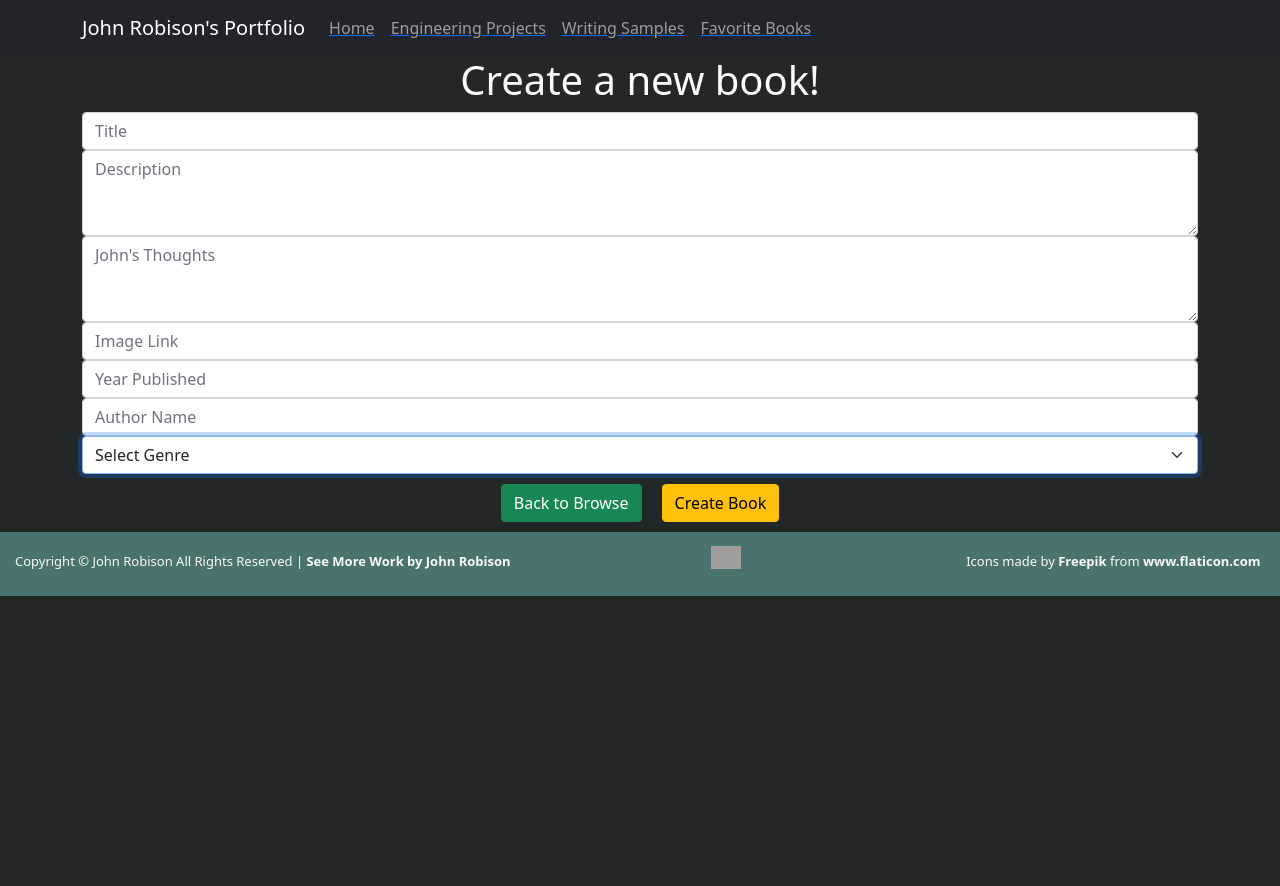
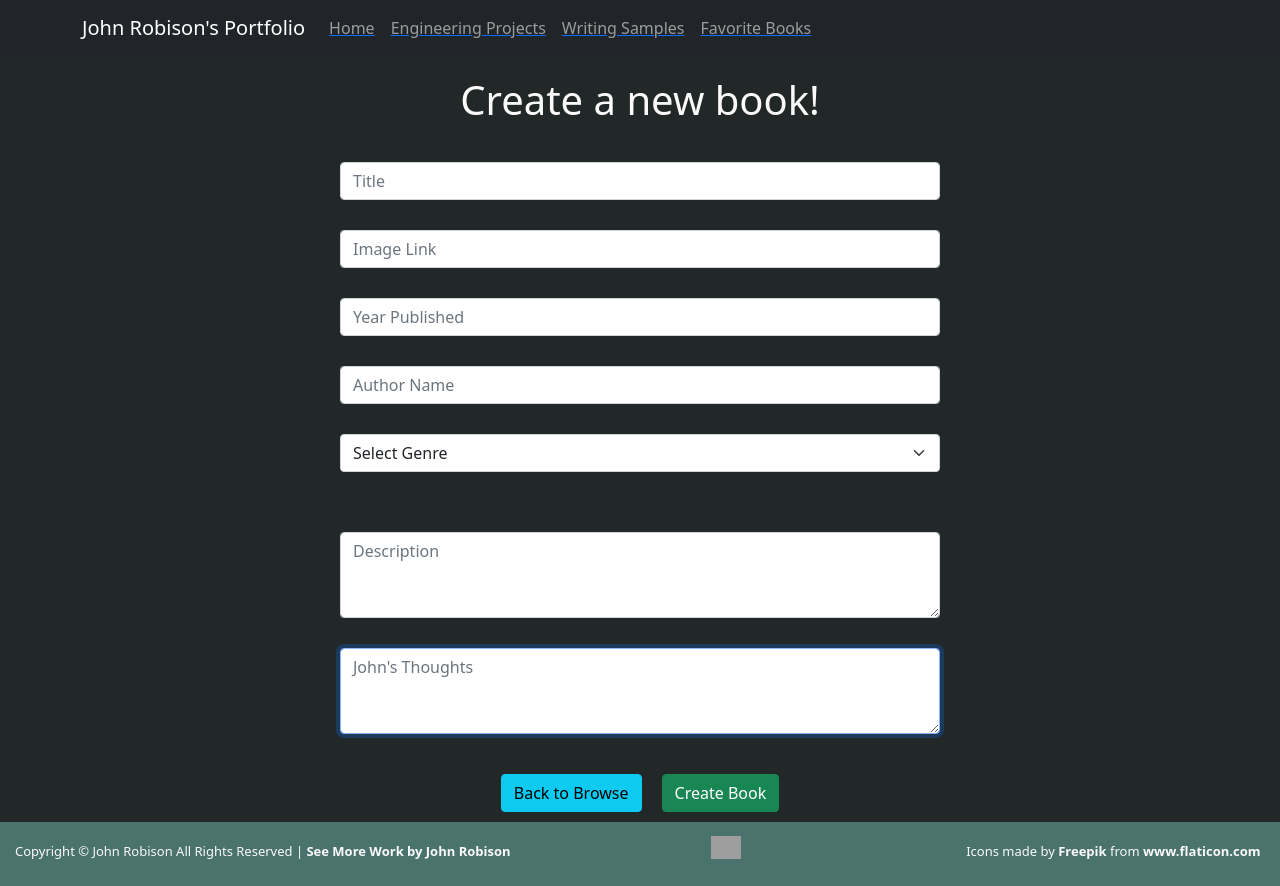
Before and after one commit to robisonJohn/Portfolio-Revised, a React (Create React App) app in the folder client/: page /newBook in a window 1280 px wide. Before the commit the page ends 800 px from the top, so only its background shows below. Built offline with nearby package versions, Linux system fonts and the light colour scheme; grey boxes are pictures that could not be loaded.

Commit message:
finalized book detail page

```diff
--- a/client/src/screens/AddBook/AddBook.css
+++ b/client/src/screens/AddBook/AddBook.css
@@ -1,3 +1,7 @@
-.button {
+.button, .add-input {
     margin: 10px;
 }
+
+.add-input {
+    width: 600px;
+}
--- a/client/src/screens/AddBook/AddBook.jsx
+++ b/client/src/screens/AddBook/AddBook.jsx
@@ -1,7 +1,7 @@
 import { useState } from 'react';
 import { createBook } from '../../services/books';
 import { Redirect } from 'react-router-dom';
-import { Form, Container, Button } from 'react-bootstrap';
+import { Form, Container, Button, Row, Col } from 'react-bootstrap';
 import { Link } from 'react-router-dom';
 import './AddBook.css';
 
@@ -44,6 +44,10 @@ const AddBook = (props) => {
 
             <Container>
                 <Form onSubmit={handleSubmit}>
+                    <Container>
+                        <Row>
+                        <Col className="justify-content-md-center">
+                            <Row className="justify-content-md-center">
                             <Form.Control
                                 type="text"
                                 className="add-input"
@@ -53,29 +57,8 @@ const AddBook = (props) => {
                                 required
                                 autoFocus
                                 onChange={handleChange}/>
-
-                    <Form.Control
-                    type="text"
-                    className="add-input"
-                    placeholder="Description"
-                    as="textarea"
-                    rows={3}
-                    value={book.description}
-                    name="description"
-                    autoFocus
-                    onChange={handleChange}/>
-
-                    <Form.Control
-                    type="text"
-                    className="add-input"
-                    placeholder="John's Thoughts"
-                    as="textarea"
-                    rows={3}
-                    value={book.review}
-                    name="review"
-                    autoFocus
-                    onChange={handleChange}/>
-
+                            </Row>
+                            <Row className="justify-content-md-center">
                                 <Form.Control
                                 type="text"
                                 className="add-input"
@@ -85,7 +68,8 @@ const AddBook = (props) => {
                                 required
                                 autoFocus
                                 onChange={handleChange}/>
-
+                            </Row>
+                            <Row className="justify-content-md-center">
                                 <Form.Control
                                     type="text"
                                     className="add-input"
@@ -95,7 +79,8 @@ const AddBook = (props) => {
                                     required
                                     autoFocus
                                     onChange={handleChange}/>
-
+                            </Row>
+                            <Row className="justify-content-md-center">
                                 <Form.Control
                                     type="text"
                                     className="add-input"
@@ -105,7 +90,8 @@ const AddBook = (props) => {
                                     required
                                     autoFocus
                                     onChange={handleChange}/>
-
+                            </Row>
+                            <Row className="justify-content-md-center">
                                 <Form.Select
                                     aria-label="Default select example"
                                     className="add-input"
@@ -124,12 +110,43 @@ const AddBook = (props) => {
                                         <option value="Social Sciences">Social Sciences</option>
                                         <option value="Other Media Forms">Other Forms of Media</option>
                                     </Form.Select>
+                            </Row>
+                        </Col>
+                        <Col className="justify-content-md-center">
+                            <Row className="justify-content-md-center">
+                            <Form.Control
+                                type="text"
+                                className="add-input"
+                                placeholder="Description"
+                                as="textarea"
+                                rows={3}
+                                value={book.description}
+                                name="description"
+                                autoFocus
+                                onChange={handleChange}/>
+                            </Row>
+                            <Row className="justify-content-md-center">
+                                <Form.Control
+                                type="text"
+                                className="add-input"
+                                placeholder="John's Thoughts"
+                                as="textarea"
+                                rows={3}
+                                value={book.review}
+                                name="review"
+                                autoFocus
+                                onChange={handleChange}/>
+                            </Row>
+                        </Col>
+                        </Row>
+
+                    </Container>
 
                     <Container>
                         <Link to={'/books'}>
-                            <Button variant="success" className="button">Back to Browse</Button>
+                            <Button variant="info" className="button">Back to Browse</Button>
                         </Link>
-                        <Button type="submit" variant="warning" className="button">
+                        <Button type="submit" variant="success" className="button">
                             Create Book
                         </Button>
                     </Container>
--- a/client/src/screens/BookDetail/BookDetail.css
+++ b/client/src/screens/BookDetail/BookDetail.css
@@ -0,0 +1,6 @@
+.justify-content-md-center, .button {
+    margin: 10px;
+}
+h1 {
+    margin-top: 20px;
+}
--- a/client/src/screens/BookDetail/BookDetail.jsx
+++ b/client/src/screens/BookDetail/BookDetail.jsx
@@ -2,6 +2,7 @@ import { useState, useEffect } from 'react';
 import { useParams, Link } from 'react-router-dom'
 import { getBook, deleteBook } from '../../services/books'
 import { Button, Container, Row, Col, Card } from 'react-bootstrap';
+import './BookDetail.css';
 
 const BookDetail = (props) => {
     const [book, setBook] = useState(null);
@@ -23,33 +24,40 @@ const BookDetail = (props) => {
 
     return (
         <div>
-            <h2 id="detail-header">{book.title}</h2>
+            <h1>{book.title}</h1>
 
             <Container>
                 <Row>
+
                 <Col style={{margin: "20px"}}>
                     <Row><Card style={{margin: "20px"}}><Card.Img src={book.img_url} height="600" width="200" style={{padding: "30px"}}/></Card></Row>
-                    <Row>
+
+                </Col>
+                <Col style={{margin: "20px"}} className="justify-content-md-center">
+                    <Row className="justify-content-md-center"></Row>
+                    <Row className="justify-content-md-center"><Card style={{backgroundColor:'#4B736E', margin: "15px", padding: "15px", width: "400px"}}>Category: {book.category_name}</Card></Row>
+                    <Row className="justify-content-md-center"><Card style={{backgroundColor:'#4B736E', margin: "15px", padding: "15px", width: "400px"}}>Author: {book.author_name}</Card></Row>
+                    <Row className="justify-content-md-center"><Card style={{backgroundColor:'#4B736E', margin: "15px", padding: "15px", width: "400px"}}>Year Published: {book.publication_date}</Card></Row>
+                    <Col className="justify-content-md-center">
+                        <Row className="justify-content-md-center">
                             <Link to={`/books`}>
-                            <Button variant="success" style={{margin: "10px", width: "150px"}}>Back to Browse</Button>
+                                <Button variant="info" style={{margin: "10px", width: "150px"}} className="button">Back to Browse</Button>
                             </Link>
                         </Row>
-                    <Row>
+                        <Row className="justify-content-md-center">
                             <Link to={`/books/${book.id}/edit`}>
-                            <Button variant="warning" style={{margin: "10px", width: "150px"}}>Update Book</Button>
+                                <Button variant="warning" style={{margin: "10px", width: "150px"}} className="button">Update Book</Button>
                             </Link>
                         </Row>
-                    <Row>
+                        <Row className="justify-content-md-center">
                             <Link to={`/books`}>
-                            <Button onClick={() => deleteBook(book.id)} variant="danger" style={{margin: "10px", width: "150px"}}>Delete Book</Button>
+                                <Button onClick={() => deleteBook(book.id)} variant="danger" style={{margin: "10px", width: "150px"}} className="button">Delete Book</Button>
                             </Link>
                         </Row>
                     </Col>
-                <Col style={{margin: "20px"}}>
-                    <Row><Card style={{backgroundColor:'#4B736E', margin: "15px", padding: "15px"}}>Category: {book.category_name}</Card></Row>
-                    <Row><Card style={{backgroundColor:'#4B736E', margin: "15px", padding: "15px"}}>Author: {book.author_name}</Card></Row>
-                    <Row><Card style={{backgroundColor:'#4B736E', margin: "15px", padding: "15px"}}>Year Published: {book.publication_date}</Card></Row>
+                    <Row className="justify-content-md-center"></Row>
                 </Col>
+
                 </Row>
 
             </Container>
```
Lines whose indentation alone changed are shown as unchanged.
